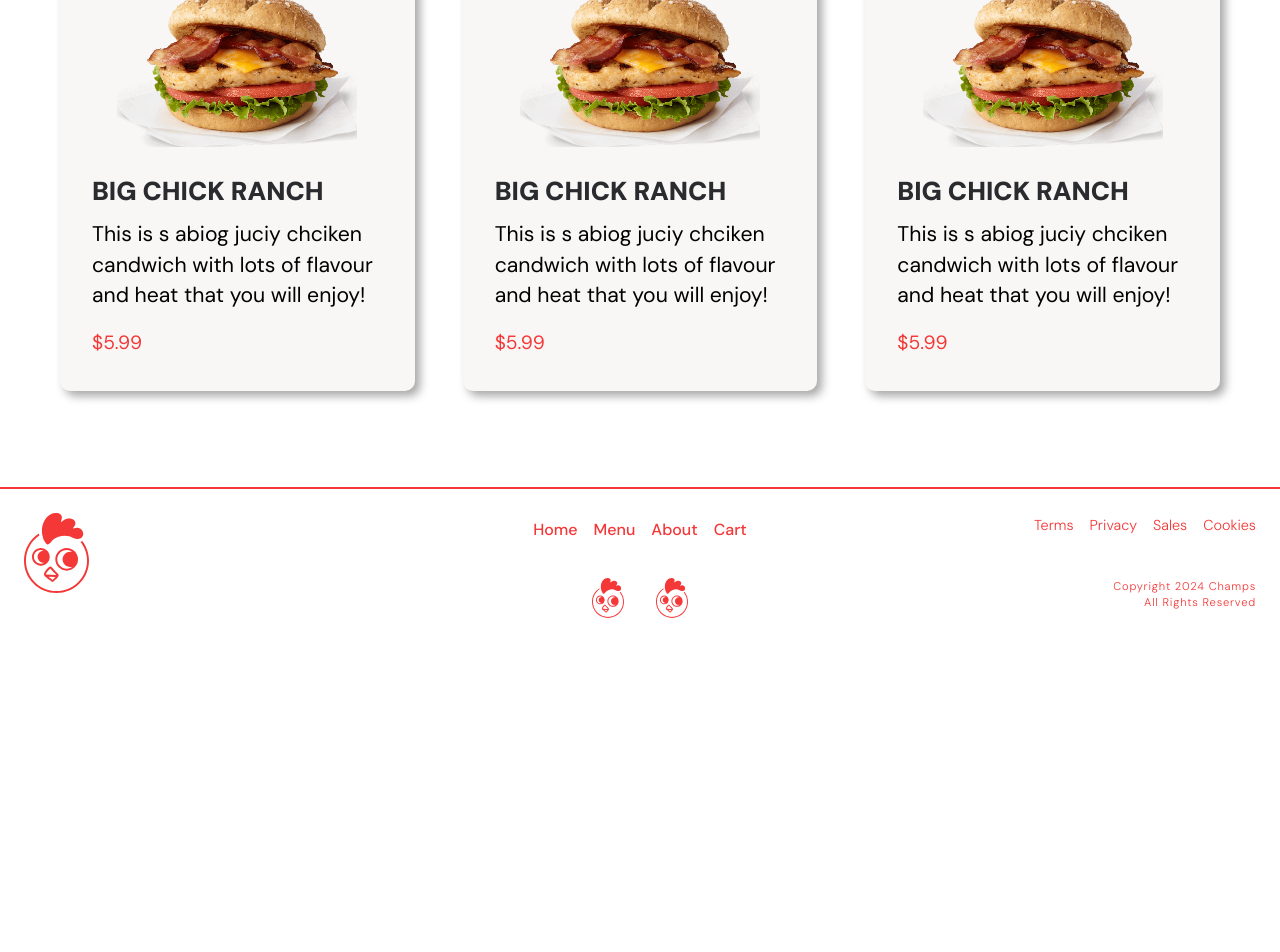
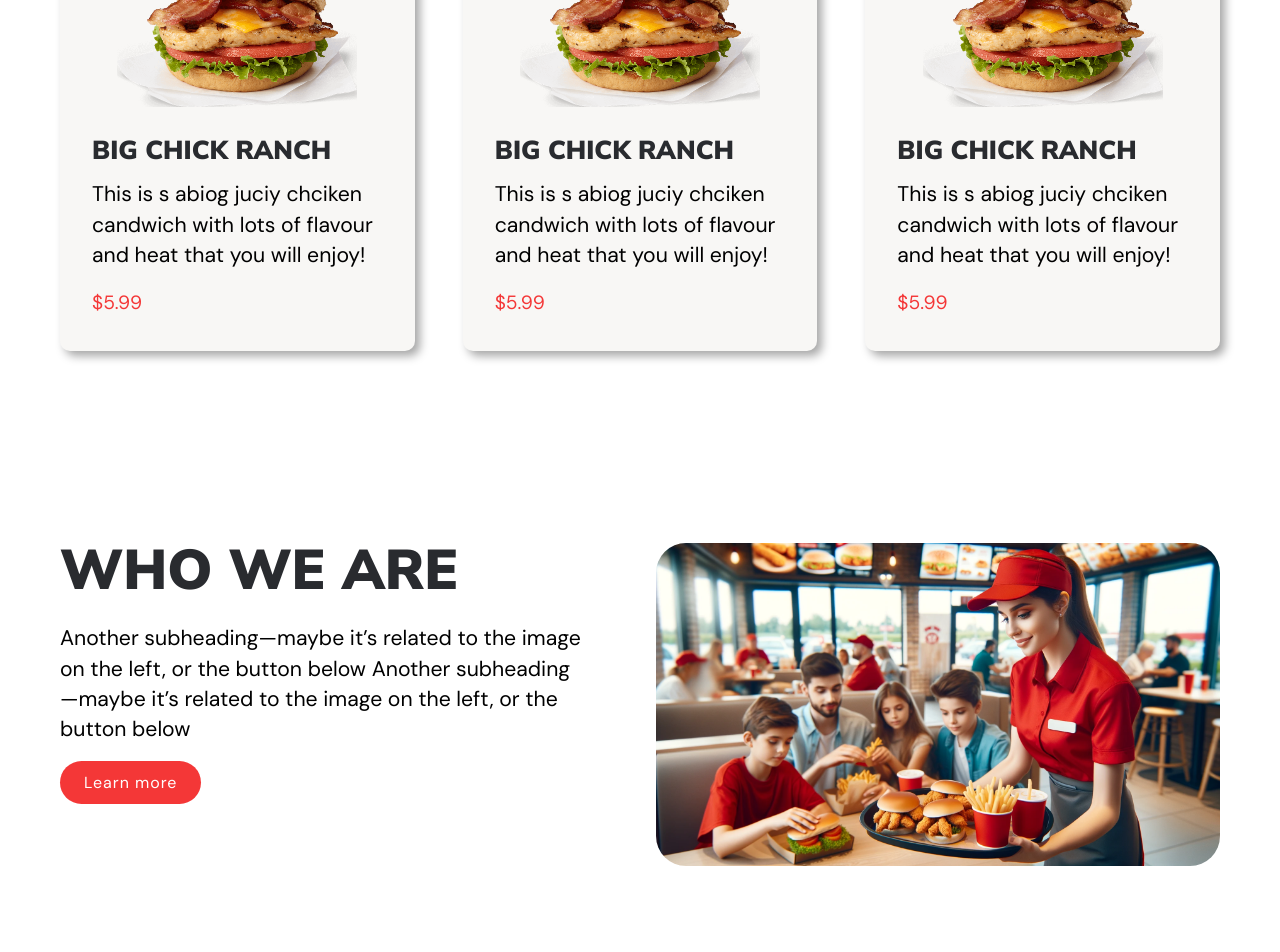
Before and after one commit to adamdesigndev/champs, a Vue app in the folder champs-food/: page / in a window 1280 px wide. Shown: the part 860-1812 px from the top of the page. Before the commit the page ends 1502 px from the top, so only its background shows below. Built offline with nearby package versions, Linux system fonts and the light colour scheme.

Commit message:
Styles added to two up component

```diff
--- a/champs-food/index.html
+++ b/champs-food/index.html
@@ -15,6 +15,12 @@
       href="https://fonts.googleapis.com/css2?family=DM+Sans:ital,opsz,wght@0,9..40,100..1000;1,9..40,100..1000&display=swap"
       rel="stylesheet"
     />
+    <link rel="preconnect" href="https://fonts.googleapis.com" />
+    <link rel="preconnect" href="https://fonts.gstatic.com" crossorigin />
+    <link
+      href="https://fonts.googleapis.com/css2?family=Nunito+Sans:ital,opsz,wght@0,6..12,200..1000;1,6..12,200..1000&display=swap"
+      rel="stylesheet"
+    />
   </head>
   <body>
     <div id="app"></div>
--- a/champs-food/src/assets/styles.css
+++ b/champs-food/src/assets/styles.css
@@ -94,6 +94,7 @@ body {
 
 /* Headers */
 .header-1 {
+  font-family: var(--ff-headers);
   font-size: var(--fs-900);
   line-height: 6rem;
   font-weight: 900;
@@ -103,8 +104,9 @@ body {
 }
 
 .header-2 {
+  font-family: var(--ff-headers);
   font-size: var(--fs-800);
-  line-height: 6rem;
+  line-height: 3.5rem;
   font-weight: 900;
   text-transform: uppercase;
   color: var(--clr-body);
@@ -112,6 +114,7 @@ body {
 }
 
 .header-5 {
+  font-family: var(--ff-headers);
   font-size: var(--fs-500);
   line-height: 1.5rem;
   font-weight: 900;
--- a/champs-food/src/assets/variables.css
+++ b/champs-food/src/assets/variables.css
@@ -5,6 +5,10 @@
   --clr-primary-100: #FDD7D7;
   --clr-primary-200: #B42929;
   --clr-accent-creme: #F8F7F5;
+
+  /* Font Families */
+  --ff-headers: "Nunito Sans", sans-serif;
+  --font-fam-body: "DM Sans", sans-serif;
 
   /* Font size */
   --fs-100: .7rem;
--- a/champs-food/src/components/BasicTwoColumn.vue
+++ b/champs-food/src/components/BasicTwoColumn.vue
@@ -1,11 +1,16 @@
 <template>
-    <section class="basic-two-column">
-      <div class="column">
-        <img :src="imageSrc" :alt="imageAlt">
+    <section class="wrapper-basic-outer-section">
+      <div class="wrapper-general">
+        <div class="wrapper-basic-two-up">
+        <div class="wrapper-inner-hero-left">
+          <h2 class="header-2">Who we are</h2>
+        <p class="main-copy body-bottom-button">Another subheading—maybe it’s related to the image on the left, or the button below Another subheading—maybe it’s related to the image on the left, or the button below </p>
+        <button class="main-btn">Learn more</button>
+        </div>
+        <div class="wrapper-inner-hero-right">
+        <img class="two-up-section-image" src="/images/DALL·E 2024-06-06 20.35.05 - A fast food restaurant employee, a female wearing a red uniform and cap, serving food to a family. The focus is more on the female employee, who is ha.webp" alt="Delicious food">
       </div>
-      <div class="column">
-        <h2>{{ title }}</h2>
-        <p>{{ content }}</p>
+    </div>
       </div>
     </section>
   </template>
@@ -20,18 +25,9 @@
   </script>
 
   <style scoped>
-  .basic-two-column {
-    display: flex;
-    justify-content: space-between;
-    padding: 2rem;
-  }
-
-  .column {
-    flex: 1;
-    margin: 0 1rem;
-  }
-
-  .column img {
-    width: 100%;
-  }
+ .wrapper-basic-two-up {
+  display: grid;
+  grid-template-columns: 1fr 1fr;
+  gap: 2rem;
+ }
   </style>
--- a/champs-food/src/pages/Home.vue
+++ b/champs-food/src/pages/Home.vue
@@ -2,10 +2,12 @@
     <div>
       <HeroSection />
       <ThreeColumnSection />
+      <BasicTwoColumn />
     </div>
   </template>
 
   <script setup>
   import HeroSection from '../components/HeroSection.vue';
   import ThreeColumnSection from '../components/ThreeColumnSection.vue';
+  import BasicTwoColumn from '../components/BasicTwoColumn.vue';
   </script>
```
Also changed, not shown: champs-food/public/images/DALL·E 2024-06-06 20.35.05 - A fast food restaurant employee, a female wearing a red uniform and cap, serving food to a family. The focus is more on the female employee, who is ha.webp (added).
